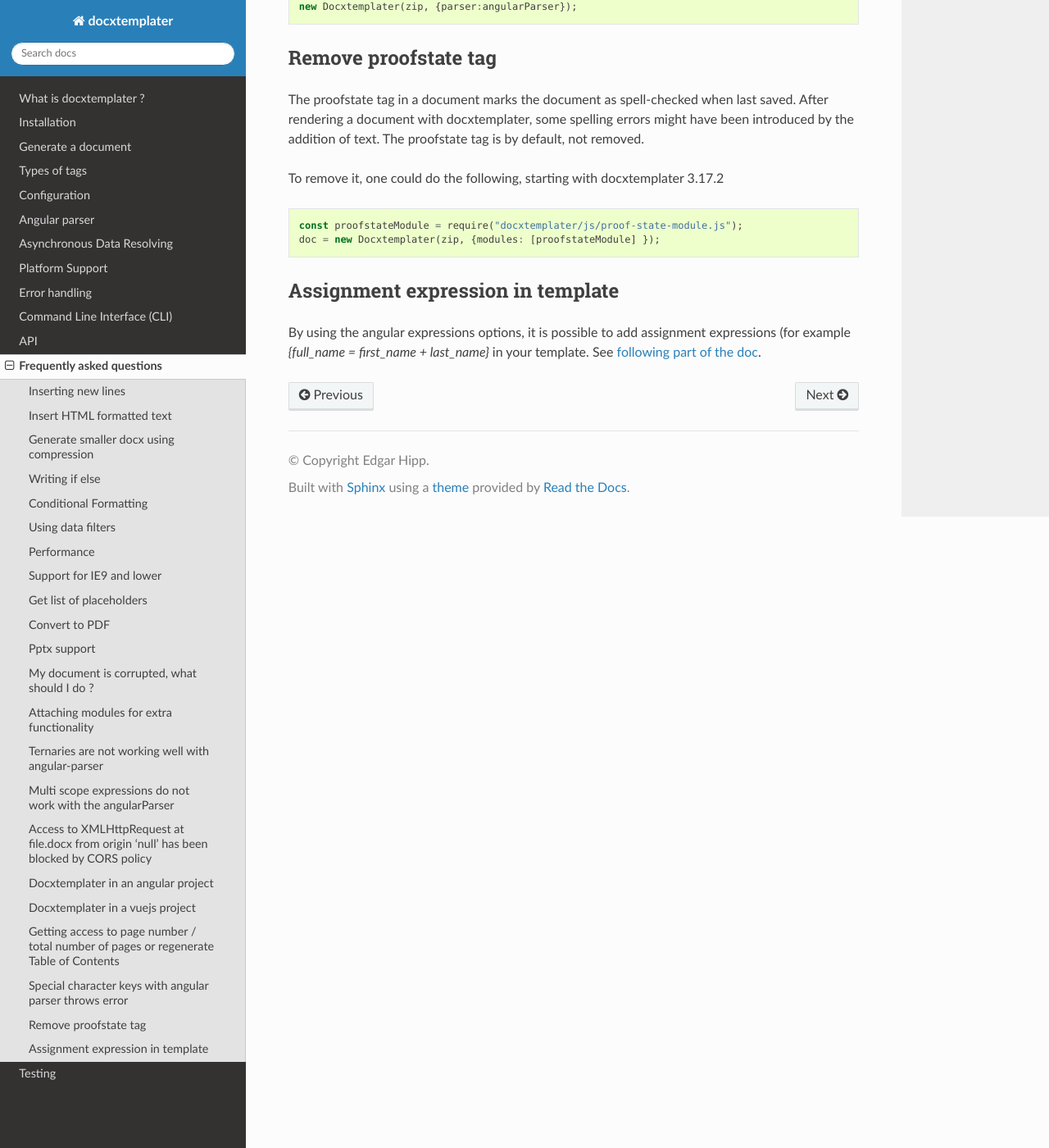
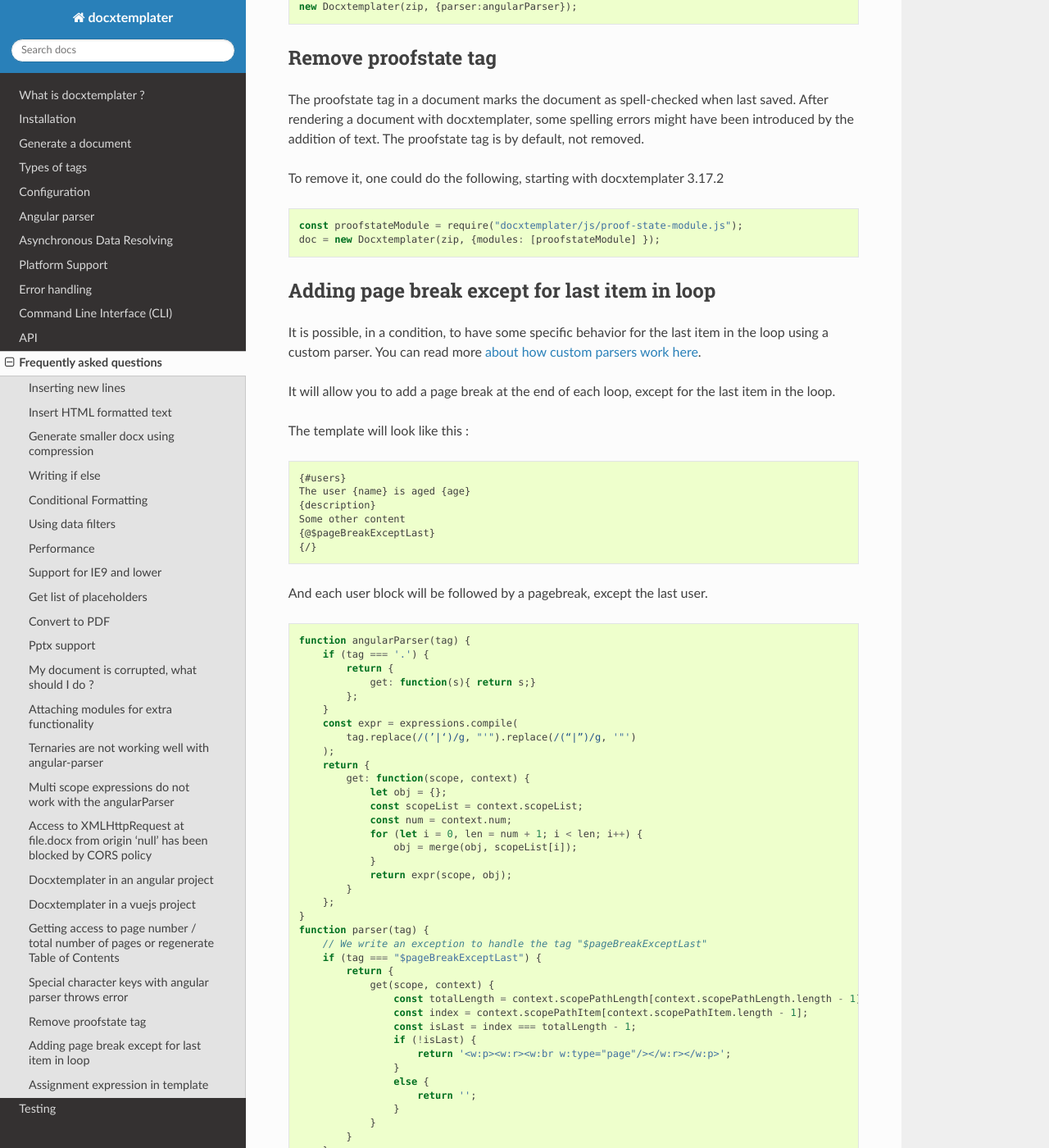
Before and after one commit to open-xml-templating/docxtemplater, a Sphinx documentation site: the page built from docs/source/faq.rst, in a window 1280 px wide and 1400 px high, scrolled down 12500 px. Shown: the whole window at 82% size. Built offline with Sphinx 7.4.7 and the Read the Docs theme 2.0.0, drawn with Linux system fonts in a browser that asks for light colours; some of the changed text lies outside the part shown.

Commit message:
Add documentation about page break except for last item in loop

```diff
--- a/docs/source/faq.rst
+++ b/docs/source/faq.rst
@@ -679,6 +679,77 @@ To remove it, one could do the following, starting with docxtemplater 3.17.2
     const proofstateModule = require("docxtemplater/js/proof-state-module.js");
     doc = new Docxtemplater(zip, {modules: [proofstateModule] });
 
+Adding page break except for last item in loop
+----------------------------------------------
+
+It is possible, in a condition, to have some specific behavior for the last item in the loop using a custom parser. You can read more `about how custom parsers work here <configuration.html#custom-parser>`__.
+
+It will allow you to add a page break at the end of each loop, except for the last item in the loop.
+
+The template will look like this :
+
+.. code-block:: text
+
+    {#users}
+    The user {name} is aged {age}
+    {description}
+    Some other content
+    {@$pageBreakExceptLast}
+    {/}
+
+And each user block will be followed by a pagebreak, except the last user.
+
+.. code-block:: javascript
+
+    function angularParser(tag) {
+        if (tag === '.') {
+            return {
+                get: function(s){ return s;}
+            };
+        }
+        const expr = expressions.compile(
+            tag.replace(/(’|‘)/g, "'").replace(/(“|”)/g, '"')
+        );
+        return {
+            get: function(scope, context) {
+                let obj = {};
+                const scopeList = context.scopeList;
+                const num = context.num;
+                for (let i = 0, len = num + 1; i < len; i++) {
+                    obj = merge(obj, scopeList[i]);
+                }
+                return expr(scope, obj);
+            }
+        };
+    }
+    function parser(tag) {
+        // We write an exception to handle the tag "$pageBreakExceptLast"
+        if (tag === "$pageBreakExceptLast") {
+            return {
+                get(scope, context) {
+                    const totalLength = context.scopePathLength[context.scopePathLength.length - 1];
+                    const index = context.scopePathItem[context.scopePathItem.length - 1];
+                    const isLast = index === totalLength - 1;
+                    if (!isLast) {
+                        return '<w:p><w:r><w:br w:type="page"/></w:r></w:p>';
+                    }
+                    else {
+                        return '';
+                    }
+                }
+            }
+        }
+        // We use the angularParser as the default fallback
+        // If you don't wish to use the angularParser, you can use the default parser as documented here : https://docxtemplater.readthedocs.io/en/latest/configuration.html#default-parser
+        return angularParser(tag);
+    }
+    const doc = new Docxtemplater();
+    doc.setOptions({
+        parser: parser
+    });
+    doc.loadZip(zip);
+    doc.render();
+
 Assignment expression in template
 ---------------------------------
 
```
Also changed, not shown: docs/source/configuration.rst (+18 -0 lines).
